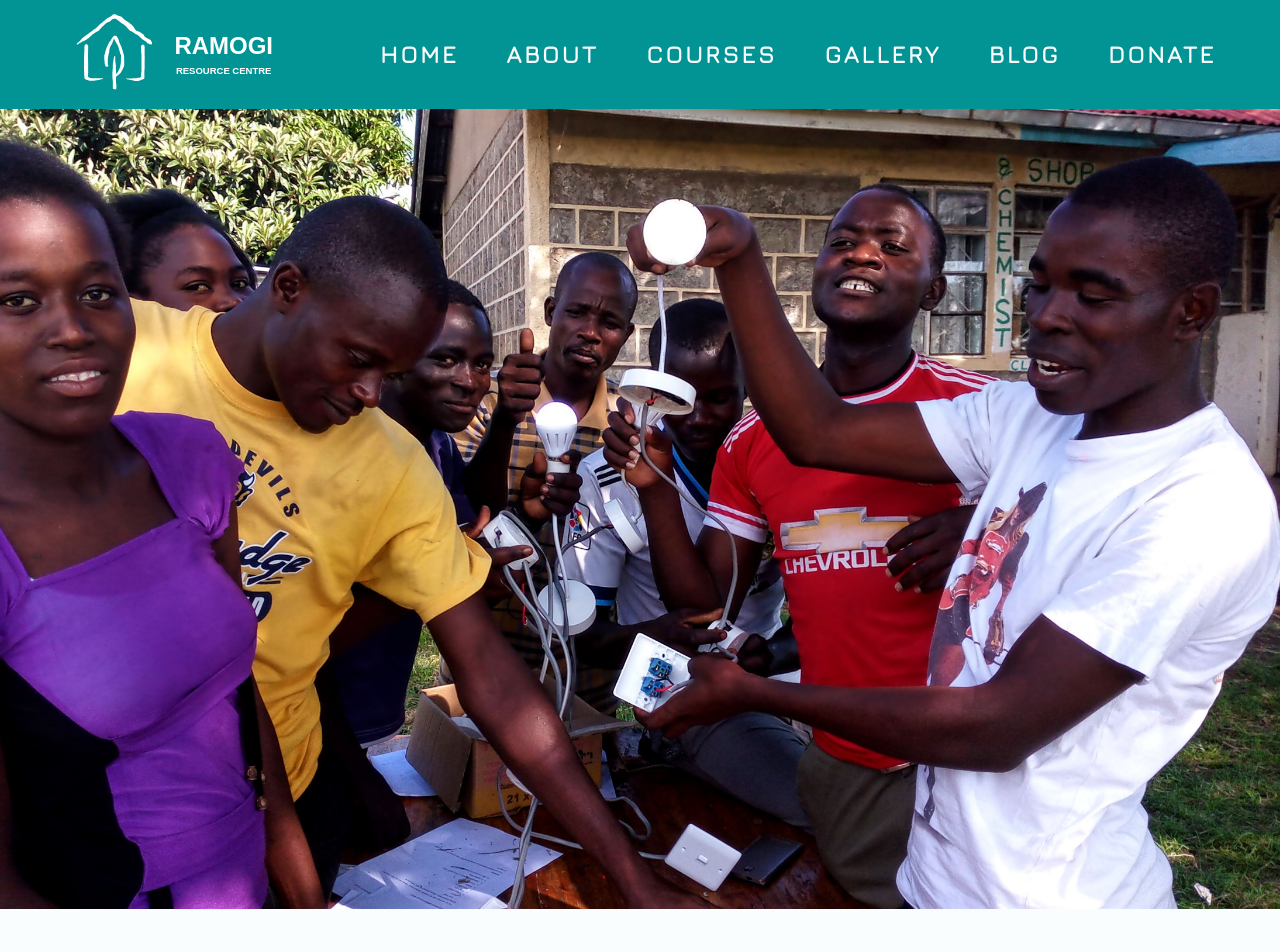
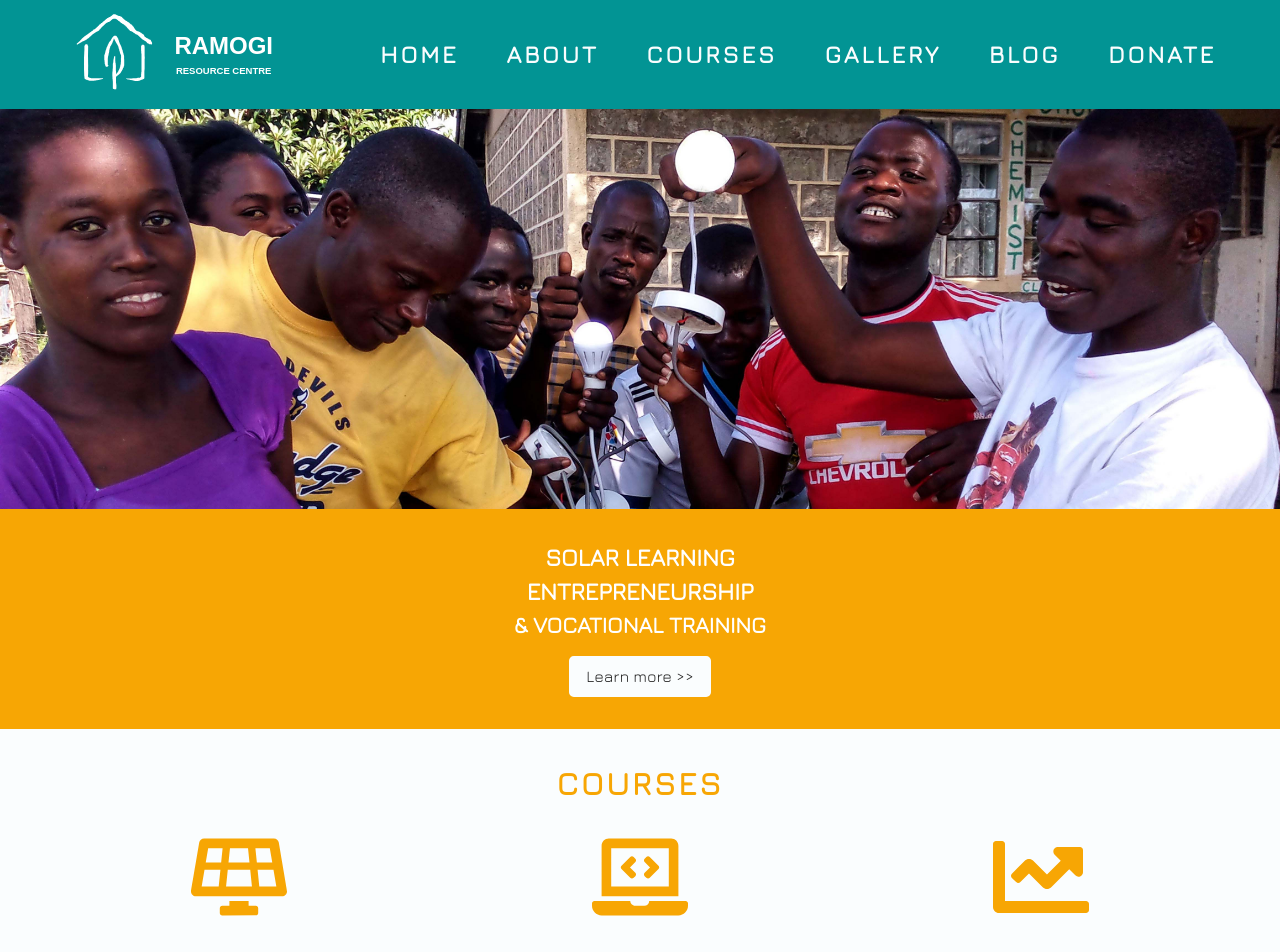
Before and after one commit to Ramogi/rrc, a React (Create React App) app: page / in a window 1280 px wide. Shown: the top 952 px of the page. Built offline with nearby package versions, Linux system fonts and the light colour scheme.

Commit message:
fixes media queries

```diff
--- a/src/components/Banner.js
+++ b/src/components/Banner.js
@@ -5,7 +5,8 @@ export default function Banner({children,title,subtitle,slug}) {
       <div className="banner">
         <h1>{title}</h1>
         <h1>{subtitle}</h1>
-        <h1>{slug}</h1>
+        <h3>{slug}</h3>
+        <div></div>
         {children}
       </div>
     );
--- a/src/components/Title.js
+++ b/src/components/Title.js
@@ -3,8 +3,7 @@ import React from 'react'
 export default function Title({title}) {
     return (
         <div className="section-title">
-            <h4>{title}</h4>
-            <div/>
+            <h1>{title}</h1>
 
         </div>
     )
--- a/src/css/App.css
+++ b/src/css/App.css
@@ -38,6 +38,15 @@ body {
   background: var(--bgBlue);
   z-index: 1;
 }
+/* Image
+image {
+    width: 100%;
+    height: 100%;
+    object-fit: contain;
+    overflow: hidden;
+}
+
+*/
 
 /* Logo & Hamburger Menu */
 
@@ -90,7 +99,27 @@ body {
   height: auto;
 }
 
+  /* Header Hero */
+
+.defaultHero {
+  width: 100%;
+  min-height: calc(50vh - 200px);
+  background: url("../images/hero_home.jpg") center/cover no-repeat;
+  display: flex;
+  align-items: center;
+  justify-content: center;
+}
+
+/* End of HeaderHero */
+
 @media screen and (min-width: 768px){
+
+   /* Header Hero*/
+
+.defaultHero {
+  min-height: calc(45vh - 150px);
+}
+  /* Header Hero */
   .nav-btn {
     display: none;
   }
@@ -117,9 +146,25 @@ body {
     margin: 0 0.5rem;
     padding: 0.5rem 0;
   }
+  /* Banner for larger screens*/
+.banner h1 {
+  font-size: 3rem;
+}
+.banner h3 {
+  font-size: 3rem;
 }
 
-@media screen and (min-width: 769px) {
+/* End*/
+}
+
+
+@media screen and (min-width: 1025px) {
+     /* Header Hero*/
+
+.defaultHero {
+  min-height: calc(75vh - 200px);
+}
+  /* Header Hero */
 
   .menu-center {
     max-width: 1024px;
@@ -136,7 +181,7 @@ body {
     margin: 0 1rem;
   }
 
-  @media screen and (min-width: 1025px) {
+  @media screen and (min-width: 1201px) {
 
   .menu-center {
     max-width: 1200px;
@@ -158,24 +203,72 @@ body {
 
 /* Navbar End */
 
-/* Header Hero */
 
-.defaultHero {
-  width: 100%;
-  min-height: 100vh;
-  background: url("../images/hero_3.jpg") center/cover no-repeat;
-  display: flex;
-  align-items: center;
-  justify-content: center;
+/* Banner Text */
+
+.banner h1 {
+  font-size: 1.5rem;
+}
+.banner h3 {
+  font-size: 1.4rem;
+}
+.banner {
+    display: flex;
+    flex-direction: column;
+    align-items: center;
+    justify-content: center;
+    background: #F7A604;
+    padding: 2rem 2rem 2rem;
+    color: #fff;
 }
 
-/* End of HeaderHero */
+
+/* End of Banner */
+
+/* Buttons*/
+
+.btn-primary {
+  display: inline-block;
+  text-decoration: none;
+  color: var(--mainBlack);
+  background: var(--offWhite);
+  padding: 0.4rem 0.9rem;
+  border: 3px solid var(--offWhite);
+  transition: var(--mainTransition);
+  cursor: pointer;
+  border-radius:0.3rem;
+  margin-top: 1rem;
+}
+.btn-primary:hover {
+  background: transparent;
+  color: var(--bgBlue);
+}
+
+/* End of Buttons*/
+
+/* Title */
+
+.section-title {
+  text-align: center;
+  margin-bottom: 1rem;
+}
+.section-title h1 {
+  font-size: 2rem;
+  font-weight: bold;
+  letter-spacing: var(--mainSpacing);
+  text-transform: capitalize;
+  margin-bottom: 1rem;
+  color:var(--hvrOrange);
+}
+
+/* end of Title */
+
 
 /* courses */
 .courses {
   background: var(--offWhite);
   text-align: center;
-  padding: 5rem 0;
+  padding: 2rem 0;
 }
 .courses-center {
   width: 90vw;
@@ -194,8 +287,10 @@ body {
 .courses h2 {
   letter-spacing: var(--mainSpacing);
   text-transform: uppercase;
+  margin-bottom: 1rem;
 }
 .courses p {
   width: 80%;
   margin: 0 auto;
+  text-align: justify;
 }
--- a/src/pages/About.js
+++ b/src/pages/About.js
@@ -4,9 +4,9 @@ import Hero from '../components/Hero';
 export const About = () => {
     return (
       <>
-        <h2>Hello From About</h2>
-        <Hero hero="aboutHero" />
+        <Hero hero = "aboutHero">
 
+        </Hero>
       </>
     );
 }
--- a/src/pages/Home.js
+++ b/src/pages/Home.js
@@ -6,9 +6,18 @@ import Courses from '../components/Courses'
 import FeaturedCourses from '../components/FeaturedCourses'
 export default function Home() {
     return (
-        <>
-            <Hero/>
-            <Courses/>
-        </>
+      <>
+        <Hero />
+        <Banner
+          title="SOLAR LEARNING"
+          subtitle="ENTREPRENEURSHIP"
+          slug="&amp; VOCATIONAL TRAINING"
+        >
+          <Link to="/pages/about" className="btn-primary">
+            Learn more &gt;&gt;
+          </Link>
+        </Banner>
+        <Courses />
+      </>
     );
 }
```
Also changed, not shown: src/components/HeroImage.js (added, +14 -0 lines), src/images/hero_3.jpg (deleted), src/images/hero_home.jpg (added).
